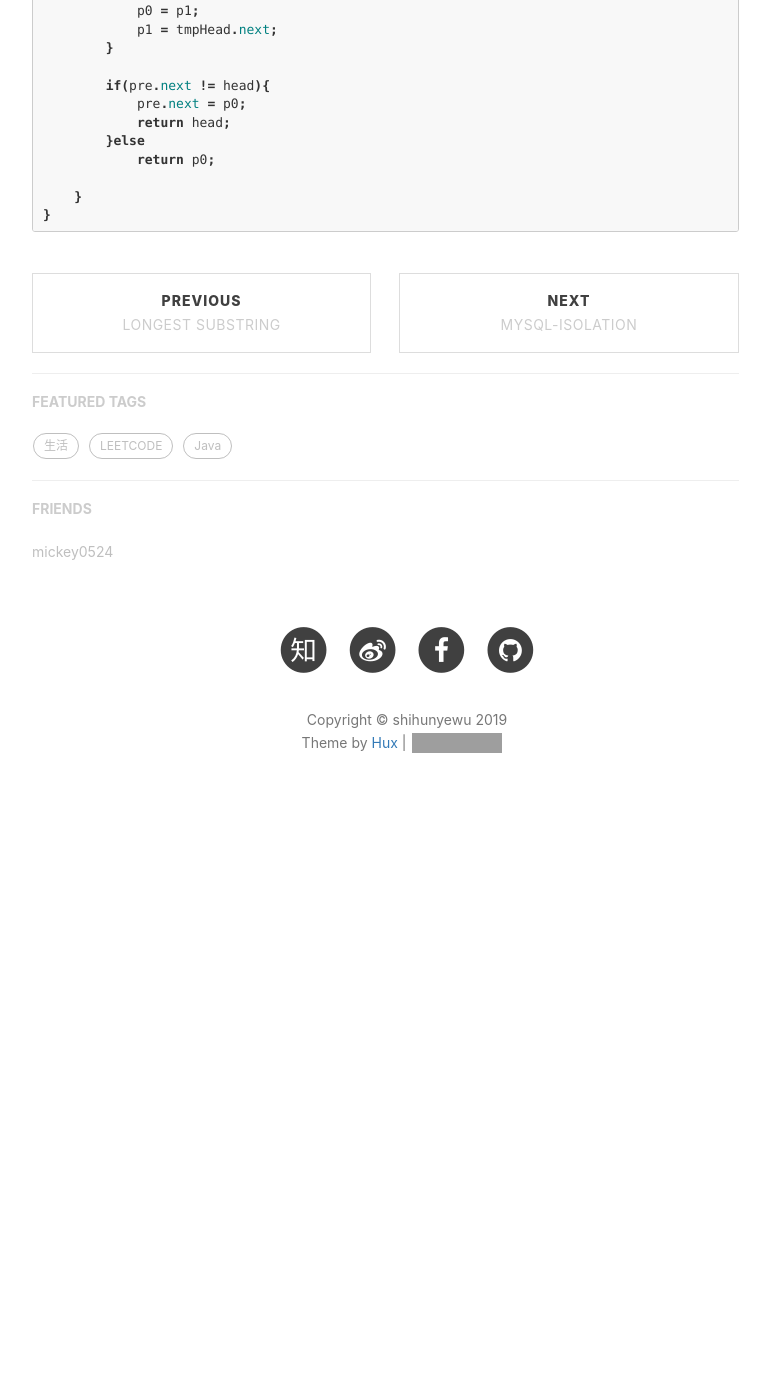
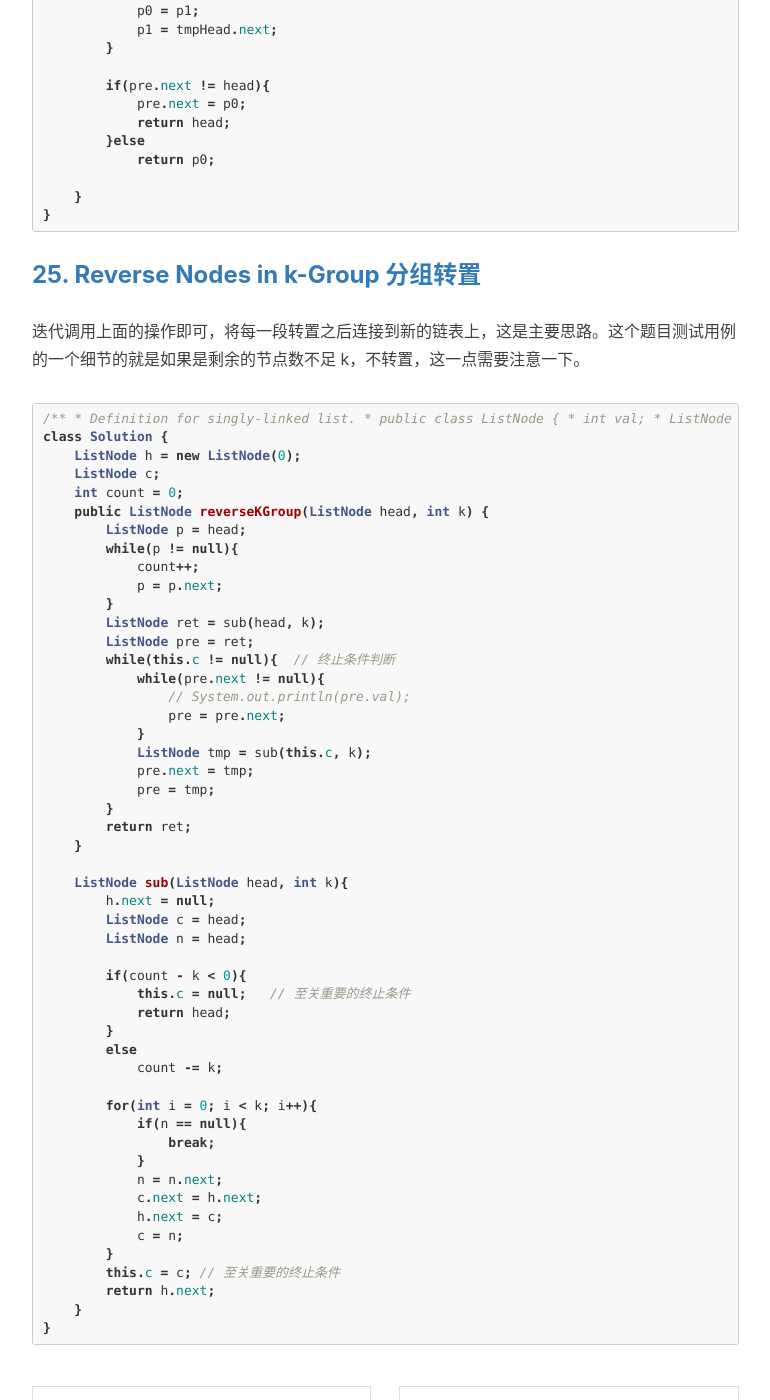
Before and after one commit to shihunyewu/shihunyewu.github.io, a Jekyll site: the page built from _posts/2019-01-24-reverse-linked-list.md, in a window 1280 px wide and 1400 px high, scrolled down 1729 px. Shown: the whole window, without its empty margins (233-1003 px from the left). Built offline with Jekyll 4.4.1, drawn with Linux system fonts in a browser that asks for light colours; nearby versions of some CDN libraries; comment, search, counter and statistics services are not loaded; before the commit the page ends 2576 px from its top, so only the background shows below that; grey boxes are pictures that could not be loaded.

Commit message:
添加分组转置链表

````diff
--- a/_posts/2019-01-24-reverse-linked-list.md
+++ b/_posts/2019-01-24-reverse-linked-list.md
@@ -90,3 +90,65 @@ class Solution {
     }
 }
 ```
+### [25. Reverse Nodes in k-Group 分组转置](https://leetcode.com/problems/reverse-nodes-in-k-group/)
+迭代调用上面的操作即可，将每一段转置之后连接到新的链表上，这是主要思路。这个题目测试用例的一个细节的就是如果是剩余的节点数不足 k，不转置，这一点需要注意一下。
+
+```java
+/**
+ * Definition for singly-linked list.
+ * public class ListNode {
+ *     int val;
+ *     ListNode next;
+ *     ListNode(int x) { val = x; }
+ * }
+ */
+class Solution {
+    ListNode h = new ListNode(0);
+    ListNode c;
+    int count = 0;
+    public ListNode reverseKGroup(ListNode head, int k) {
+        ListNode p = head;
+        while(p != null){
+            count++;
+            p = p.next;
+        }
+        ListNode ret = sub(head, k);
+        ListNode pre = ret;
+        while(this.c != null){  // 终止条件判断
+            while(pre.next != null){
+                // System.out.println(pre.val);
+                pre = pre.next;
+            }
+            ListNode tmp = sub(this.c, k);
+            pre.next = tmp;
+            pre = tmp;
+        }
+        return ret;
+    }
+
+    ListNode sub(ListNode head, int k){
+        h.next = null;
+        ListNode c = head;
+        ListNode n = head;
+
+        if(count - k < 0){
+            this.c = null;   // 至关重要的终止条件
+            return head;
+        }
+        else
+            count -= k;
+
+        for(int i = 0; i < k; i++){
+            if(n == null){
+                break;
+            }
+            n = n.next;
+            c.next = h.next;
+            h.next = c;
+            c = n;
+        }
+        this.c = c; // 至关重要的终止条件
+        return h.next;
+    }
+}
+```
````
